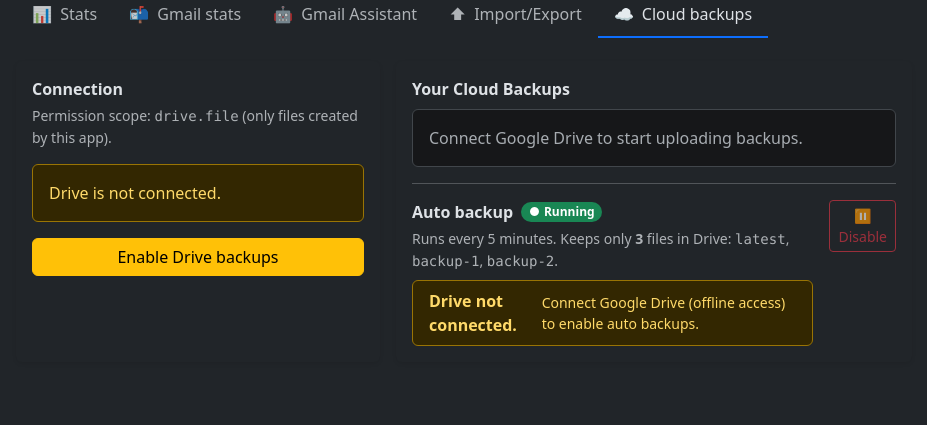
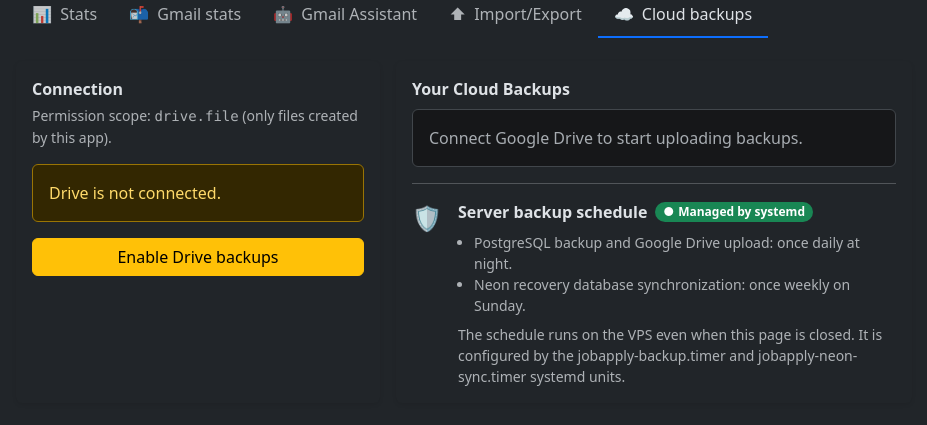
Before and after one commit to p95max/JobApply, a Django app: page /reports/drive/ in a window 1280 px wide. Shown: the part 150-575 px from the top of the page, without its empty margins (176-1103 px from the left). Run offline with Django 5.2, Linux system fonts and the light colour scheme; a user stored in the database is signed in; tables that the repository leaves empty hold one stand-in row (values such as "Sample post").

Commit message:
Show VPS backup schedule instead of legacy auto-backup toggle

```diff
--- a/templates/reports/drive_backups.html
+++ b/templates/reports/drive_backups.html
@@ -3,17 +3,13 @@
 
 {% block content %}
 <div class="container mt-4" style="max-width: 920px;">
-
-
-    {% include "reports/_nav.html" %}
-
+  {% include "reports/_nav.html" %}
 
   {% if error %}
     <div class="alert alert-danger">{{ error }}</div>
   {% endif %}
 
   <div class="row g-3">
-
     <div class="col-12 col-lg-5">
       <div class="card border-0 shadow-sm h-100">
         <div class="card-body">
@@ -41,28 +37,23 @@
             <div class="alert alert-warning" role="alert">
               {% trans "Drive is not connected." %}
             </div>
-
             <a class="btn btn-warning w-100" href="{% url 'reports:drive_connect' %}">
               {% trans "Enable Drive backups" %}
             </a>
-
           {% else %}
             {% if drive_status.has_refresh_token %}
               <div class="alert alert-success" role="alert">
                 {% trans "Status: Google Drive connected." %}
               </div>
-
               <div class="d-grid gap-2">
                 <a class="btn btn-outline-danger" href="{% url 'reports:drive_disconnect' %}">
                   {% trans "Disconnect" %}
                 </a>
               </div>
-
             {% else %}
               <div class="alert alert-warning" role="alert">
                 {% trans "Connected, but offline access is missing. Backups may fail after the session expires." %}
               </div>
-
               <div class="d-grid gap-2">
                 <a class="btn btn-warning" href="{% url 'reports:drive_connect' %}">
                   {% trans "Reconnect to enable offline access" %}
@@ -82,7 +73,6 @@
         <div class="card-body">
           <div class="d-flex flex-wrap justify-content-between align-items-center gap-2 mb-2">
             <div class="fw-semibold">{% trans "Your Cloud Backups" %}</div>
-
             {% if drive_status.connected and drive_status.has_refresh_token %}
               <div class="d-flex gap-2">
                 <a class="btn btn-primary btn-sm" href="{% url 'reports:drive_export' 'csv' %}">
@@ -99,12 +89,10 @@
             <div class="alert alert-secondary mb-0">
               {% trans "Connect Google Drive to start uploading backups." %}
             </div>
-
           {% elif not drive_status.has_refresh_token %}
             <div class="alert alert-secondary mb-0">
               {% trans "Reconnect to enable offline access, then backups will work reliably." %}
             </div>
-
           {% else %}
             {% if backups %}
               <div class="table-responsive">
@@ -139,64 +127,29 @@
 
           <hr class="my-3">
 
-          <div class="d-flex align-items-start justify-content-between gap-3">
-            <div class="flex-grow-1">
-              <div class="d-flex align-items-center gap-2 mb-1">
-                <div class="fw-semibold">{% trans "Auto backup" %}</div>
-
-                {% if auto_backup_enabled %}
-                  <span class="badge rounded-pill text-bg-success">
-                    <span class="me-1">●</span>{% trans "Running" %}
-                  </span>
-                {% else %}
-                  <span class="badge rounded-pill text-bg-secondary">
-                    <span class="me-1">●</span>{% trans "Stopped" %}
-                  </span>
-                {% endif %}
+          <div class="d-flex align-items-start gap-3">
+            <div class="fs-4" aria-hidden="true">🛡️</div>
+            <div>
+              <div class="d-flex align-items-center gap-2 mb-2">
+                <div class="fw-semibold">{% trans "Server backup schedule" %}</div>
+                <span class="badge rounded-pill text-bg-success">
+                  <span class="me-1">●</span>{% trans "Managed by systemd" %}
+                </span>
               </div>
 
-              <div class="text-muted small">
-                {% blocktrans %}
-                Runs every 5 minutes. Keeps only <span class="fw-semibold">3</span> files in Drive:
-                <span class="font-monospace">latest</span>,
-                <span class="font-monospace">backup-1</span>,
-                <span class="font-monospace">backup-2</span>.
-                {% endblocktrans %}
+              <ul class="small text-muted mb-2 ps-3">
+                <li>{% trans "PostgreSQL backup and Google Drive upload: once daily at night." %}</li>
+                <li>{% trans "Neon recovery database synchronization: once weekly on Sunday." %}</li>
+              </ul>
+
+              <div class="small text-muted">
+                {% trans "The schedule runs on the VPS even when this page is closed. It is configured by the jobapply-backup.timer and jobapply-neon-sync.timer systemd units." %}
               </div>
-
-              {% if not drive_status.connected or not drive_status.has_refresh_token %}
-                <div class="alert alert-warning d-flex align-items-center gap-2 py-2 px-3 mt-2 mb-0" role="alert">
-                  <span class="fw-semibold">{% trans "Drive not connected." %}</span>
-                  <span class="small">{% trans "Connect Google Drive (offline access) to enable auto backups." %}</span>
-                </div>
-              {% endif %}
-            </div>
-
-            <div class="text-end">
-              <form method="post" action="{% url 'reports:toggle_auto_backup' %}">
-                {% csrf_token %}
-                <input type="hidden" name="enabled" value="{% if auto_backup_enabled %}0{% else %}1{% endif %}">
-
-                <button
-                  type="submit"
-                  class="btn btn-sm {% if auto_backup_enabled %}btn-outline-danger{% else %}btn-primary{% endif %}"
-                  {% if not drive_status.connected or not drive_status.has_refresh_token %}disabled{% endif %}
-                >
-                  {% if auto_backup_enabled %}
-                    ⏸ {% trans "Disable" %}
-                  {% else %}
-                    ▶ {% trans "Enable" %}
-                  {% endif %}
-                </button>
-              </form>
             </div>
           </div>
-
         </div>
       </div>
     </div>
-
   </div>
-
 </div>
 {% endblock %}
```
